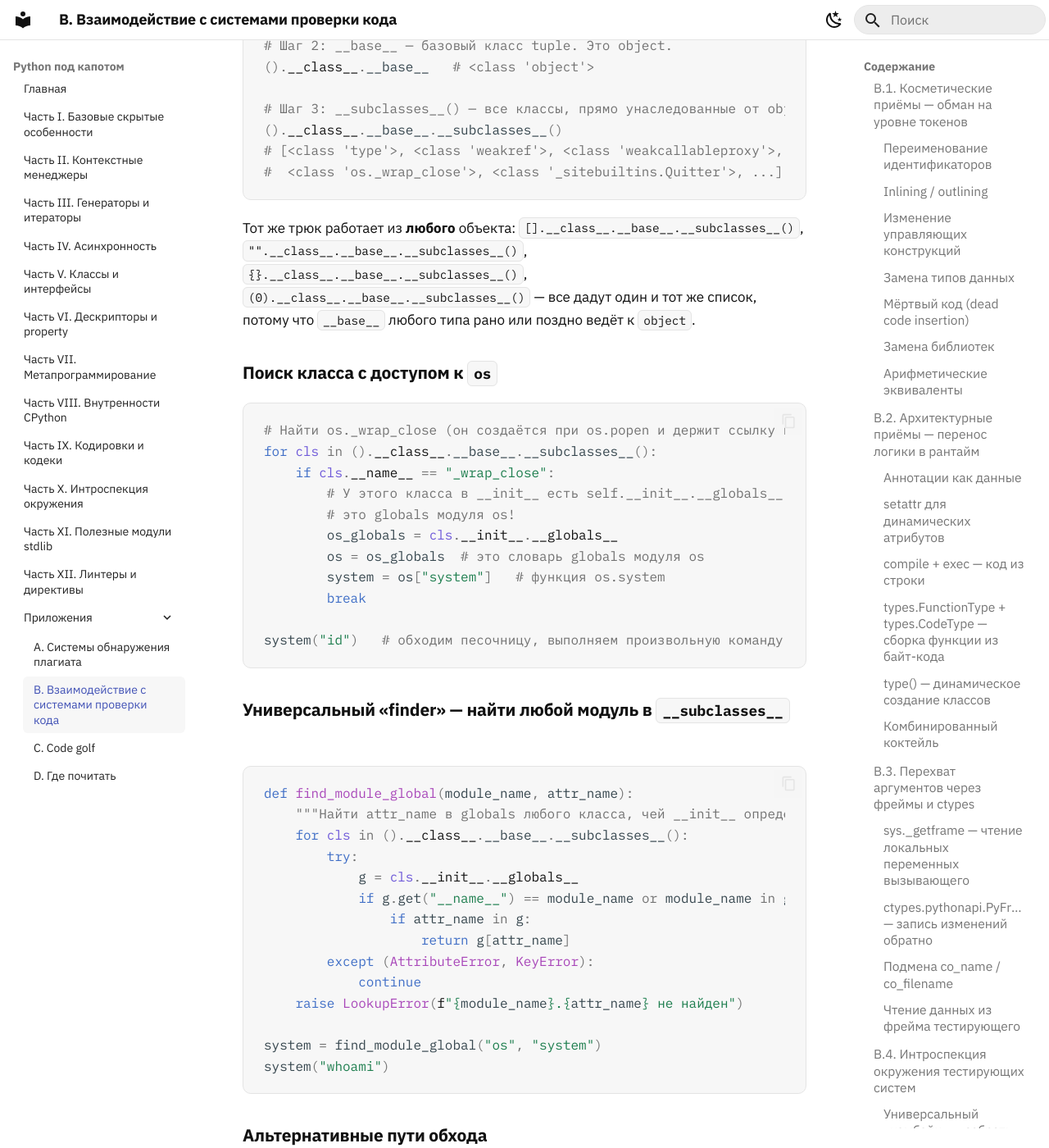
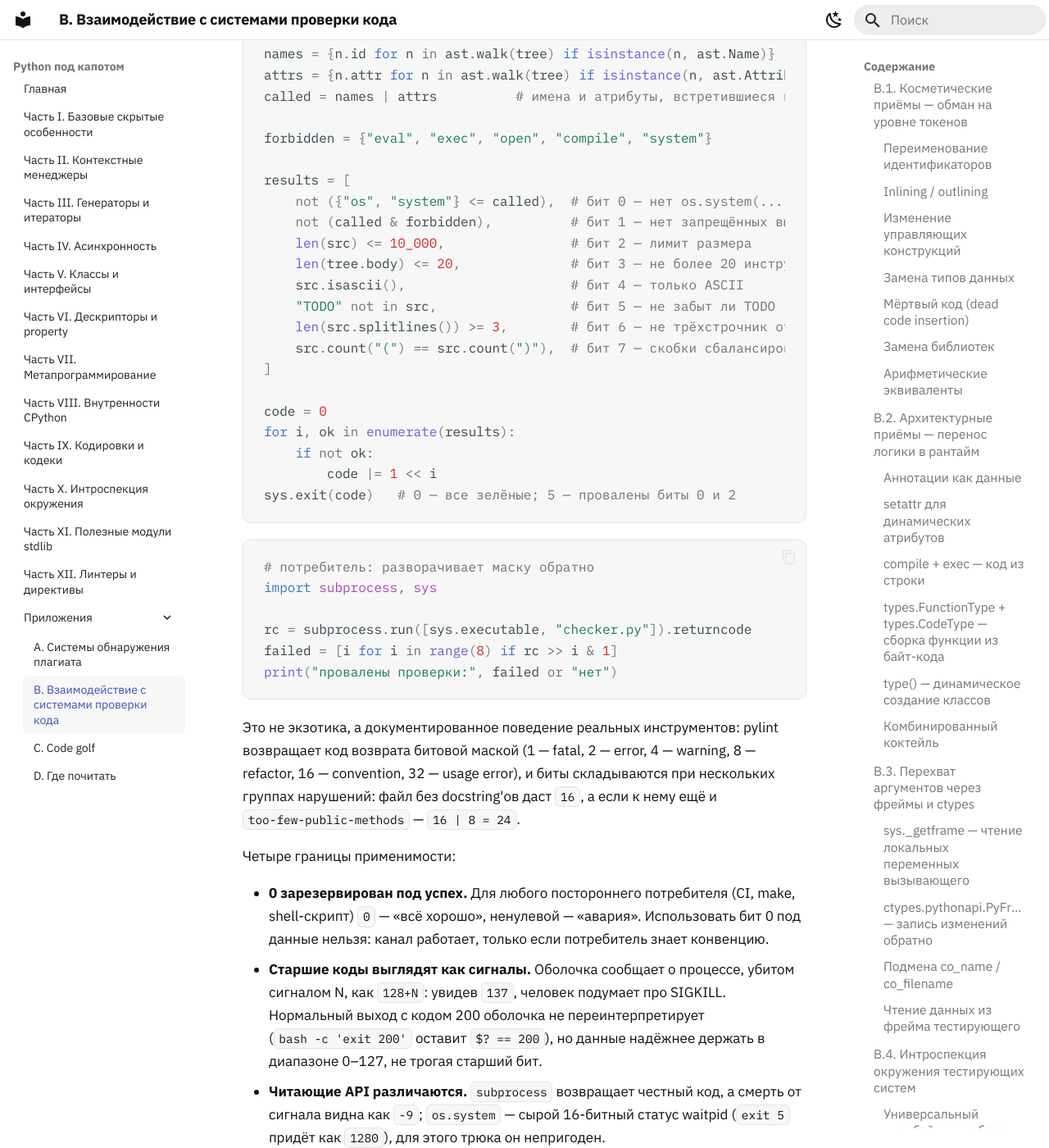
Before and after one commit to n3xumc0r3/py-underhood, an MkDocs documentation site: the page built from book/appendix-b-code-checkers.md, in a window 1280 px wide and 1400 px high, scrolled down 13986 px. Shown: the whole window at 82% size. Built offline with MkDocs 1.6.1 and Material for MkDocs 9.7.7, drawn with Linux system fonts in a browser that asks for light colours; some of the changed text lies outside the part shown.

Commit message:
12.5: без «учебной» + ссылки на полные реестры кодов; Прил. B: код возврата как 8-битный канал да/нет (битмаск, pylint, границы)

````diff
--- a/book/appendix-b-code-checkers.md
+++ b/book/appendix-b-code-checkers.md
@@ -442,6 +442,59 @@ exec(student_code, {"__builtins__": __builtins__})
 
 Поэтому в продакшн audit hooks комбинируют с seccomp и контейнерами (пункты выше) — они закрывают то, что hooks принципиально не могут. Более того, «идеальной песочницы» на CPython не существует в принципе: каноническая демонстрация — выступление Ned Batchelder «Tarpit» (PyCon 2012), разборы побегов из pyjails — в D.7. Audit hooks дают слой, который **дёшев, точен и не портит жизнь честному коду** — но это один слой из нескольких.
 
+### Код возврата как канал данных: 8 бит да/нет { #kod-vozvrata }
+
+Когда stdout занят выводом, stderr — диагностикой, а файлы и переменные окружения проверяющий не читает, у программы остаётся один свободный канал — код возврата. На POSIX это ровно 8 бит, целое 0–255: всё за пределами усекается по модулю 256 (`sys.exit(300)` вернёт `44`, `sys.exit(256)` — `0`, `sys.exit(-1)` — `255`). Восемь бит — это восемь независимых ответов да/нет, и никто не мешает упаковать в них результаты проверок:
+
+```python
+# checker.py: сообщает, какие из восьми проверок провалил решение
+import sys, ast
+
+src = open("solution.py").read()
+tree = ast.parse(src)
+
+names = {n.id for n in ast.walk(tree) if isinstance(n, ast.Name)}
+attrs = {n.attr for n in ast.walk(tree) if isinstance(n, ast.Attribute)}
+called = names | attrs          # имена и атрибуты, встретившиеся в коде
+
+forbidden = {"eval", "exec", "open", "compile", "system"}
+
+results = [
+    not ({"os", "system"} <= called),  # бит 0 — нет os.system(...)
+    not (called & forbidden),          # бит 1 — нет запрещённых вызовов
+    len(src) <= 10_000,                # бит 2 — лимит размера
+    len(tree.body) <= 20,              # бит 3 — не более 20 инструкций верхнего уровня
+    src.isascii(),                     # бит 4 — только ASCII
+    "TODO" not in src,                 # бит 5 — не забыт ли TODO
+    len(src.splitlines()) >= 3,        # бит 6 — не трёхстрочник от балды
+    src.count("(") == src.count(")"),  # бит 7 — скобки сбалансированы
+]
+
+code = 0
+for i, ok in enumerate(results):
+    if not ok:
+        code |= 1 << i
+sys.exit(code)   # 0 — все зелёные; 5 — провалены биты 0 и 2
+```
+
+```python
+# потребитель: разворачивает маску обратно
+import subprocess, sys
+
+rc = subprocess.run([sys.executable, "checker.py"]).returncode
+failed = [i for i in range(8) if rc >> i & 1]
+print("провалены проверки:", failed or "нет")
+```
+
+Это не экзотика, а документированное поведение реальных инструментов: pylint возвращает код возврата битовой маской (1 — fatal, 2 — error, 4 — warning, 8 — refactor, 16 — convention, 32 — usage error), и биты складываются при нескольких группах нарушений: файл без docstring'ов даст `16`, а если к нему ещё и `too-few-public-methods` — `16 | 8 = 24`.
+
+Четыре границы применимости:
+
+- **0 зарезервирован под успех.** Для любого постороннего потребителя (CI, make, shell-скрипт) `0` — «всё хорошо», ненулевой — «авария». Использовать бит 0 под данные нельзя: канал работает, только если потребитель знает конвенцию.
+- **Старшие коды выглядят как сигналы.** Оболочка сообщает о процессе, убитом сигналом N, как `128+N`: увидев `137`, человек подумает про SIGKILL. Нормальный выход с кодом 200 оболочка не переинтерпретирует (`bash -c 'exit 200'` оставит `$? == 200`), но данные надёжнее держать в диапазоне 0–127, не трогая старший бит.
+- **Читающие API различаются.** `subprocess` возвращает честный код, а смерть от сигнала видна как `-9`; `os.system` — сырой 16-битный статус waitpid (`exit 5` придёт как `1280`), для этого трюка он непригоден.
+- **Это POSIX-конвенция.** На Windows коды возврата 32-битные — переносимый код не должен полагаться на усечение до 8 бит.
+
 ## B.5. Песочницы и обход через `__subclasses__()`
 
 Классический приём обхода песочниц, которые вычищают `__builtins__` и запрещают `import`. Идея: **из любого объекта** можно добраться до `object` (базового класса всех классов), а оттуда — до **любого класса в интепретаторе**, включая `os._wrap_close`, `warnings.catch_warnings` и другие, у которых есть доступ к `os`/`sys`.
````
Also changed, not shown: book/12-linters.md (+8 -1 lines).
